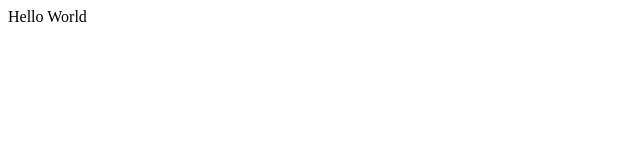
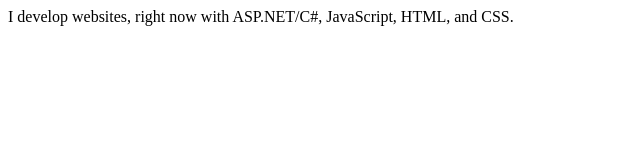
Before and after one commit to mmcmann/mmcmann.github.io, a plain HTML site: page index.html in a window 1280 px wide. Shown: the whole page, without its empty margins (0-640 px from the left). Drawn offline with Linux system fonts and the light colour scheme.

Commit message:
Update index.html

```diff
--- a/index.html
+++ b/index.html
@@ -3,6 +3,6 @@
 		<title>Mike McMann</title>
 	</head>
 	<body>
-		<p>Hello World</p>
+		<p>I develop websites, right now with ASP.NET/C#, JavaScript, HTML, and CSS.</p>
 	</body>
 </html>
```
